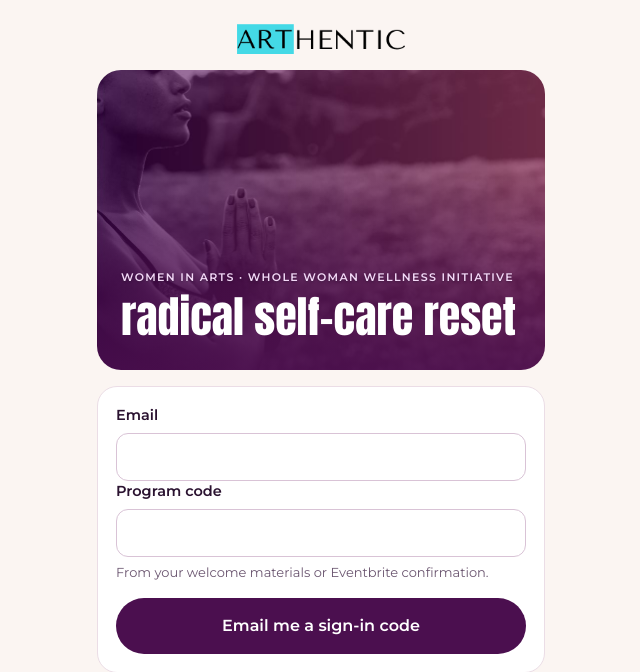
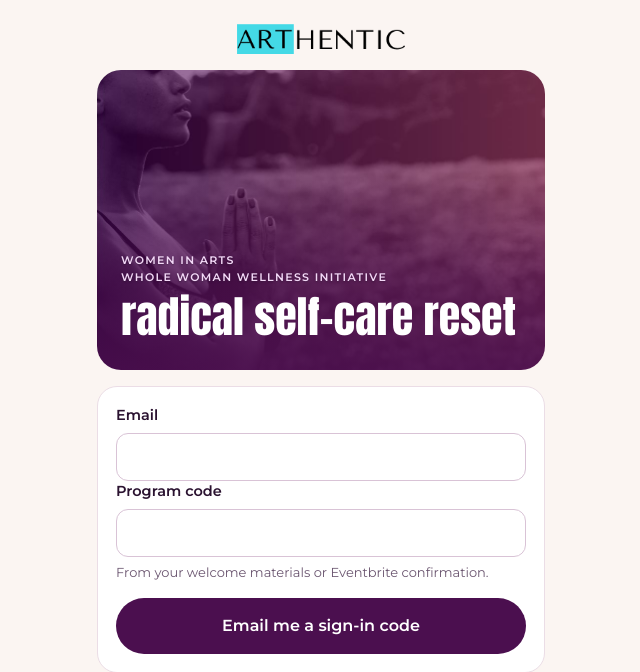
Before and after one commit to aezechuk/whole-woman-wellness, a Flask app: page /start in a window 1280 px wide. Shown: the top 672 px of the page, without its empty margins (319-959 px from the left). Run offline with Flask 3, Linux system fonts and the light colour scheme.

Commit message:
Sign-in: Whole Woman Wellness Initiative on its own line
Co-Authored-By: Claude Opus 5.5 <noreply@anthropic.com>
Claude-Session: https://claude.ai/code/session_01XFdNxPTiFdLdeAfapPtzy4

```diff
--- a/wellness/app/templates/auth/start.html
+++ b/wellness/app/templates/auth/start.html
@@ -3,7 +3,7 @@
 {% block content %}
 <img class="brand-logo" src="{{ url_for('static', filename='img/arthentic-logo.png') }}" alt="Arthentic" width="467" height="84">
 <header class="hero hero-photo">
-  <p class="eyebrow">WOMEN IN ARTS · WHOLE WOMAN WELLNESS INITIATIVE</p>
+  <p class="eyebrow">WOMEN IN ARTS<br>WHOLE WOMAN WELLNESS INITIATIVE</p>
   <h1 class="display">radical self-care reset</h1>
 </header>
 <form method="post" class="card stack">
```
